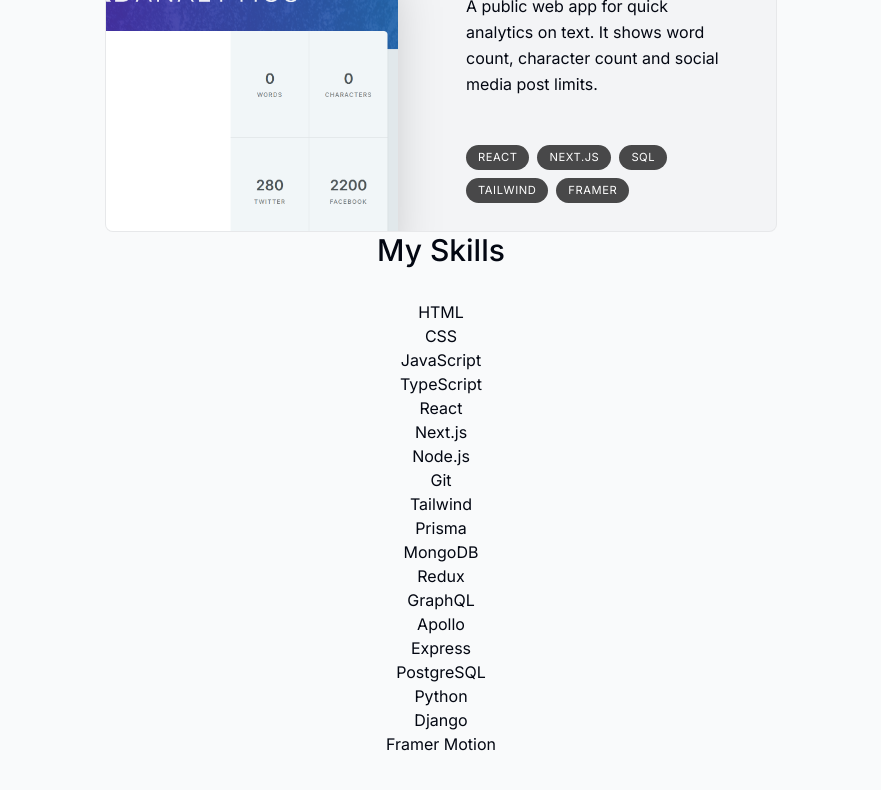
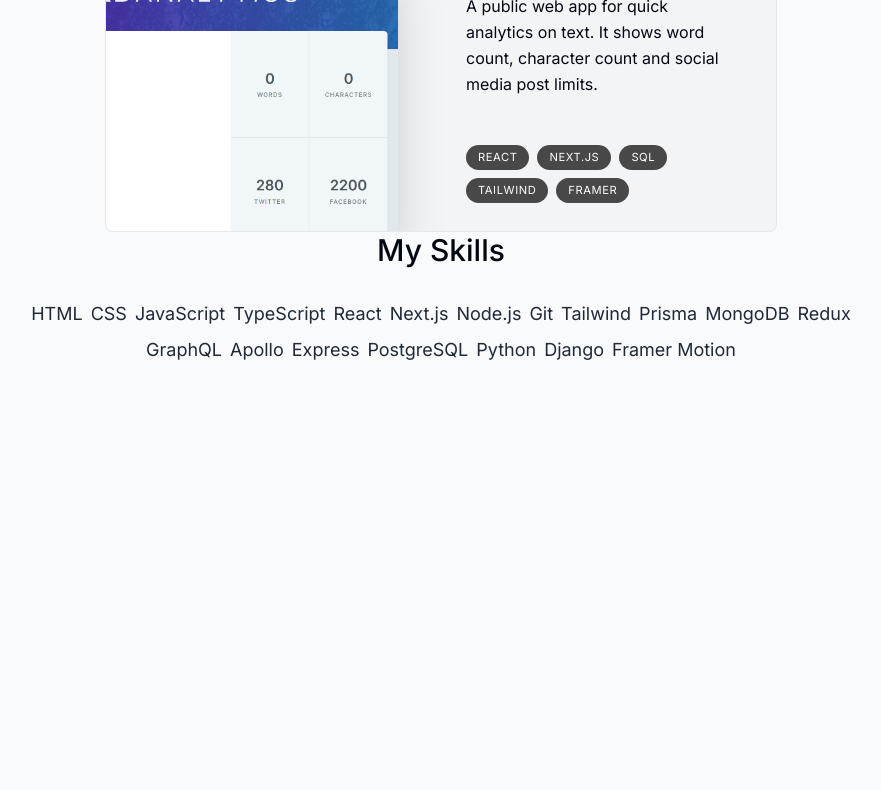
Before and after one commit to ruben-arcos/rubenarcos, a Next.js app: page / in a window 1280 px wide. Shown: the part 2466-3256 px from the top of the page, without its empty margins (199-1080 px from the left). Built offline with nearby package versions, Linux system fonts and the light colour scheme.

Commit message:
styled the ul

```diff
--- a/components/Skills.tsx
+++ b/components/Skills.tsx
@@ -6,12 +6,10 @@
   return (
     <section className="mb-28 max-w-[53rem] scroll-mt-28 text-center sm:mb-40">
       <SectionHeading>my skills</SectionHeading>
-      <ul>
-        {
-            skillsData.map((skill, index) => (
-                <li key={index}>{skill}</li>
-            ))
-        }
+      <ul className="flex flex-wrap justify-center gap-2 text-lg text-gray-800">
+        {skillsData.map((skill, index) => (
+          <li key={index}>{skill}</li>
+        ))}
       </ul>
     </section>
   );
```
